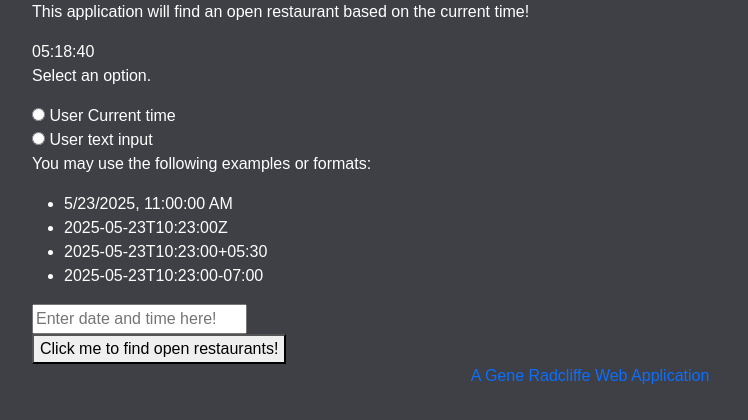
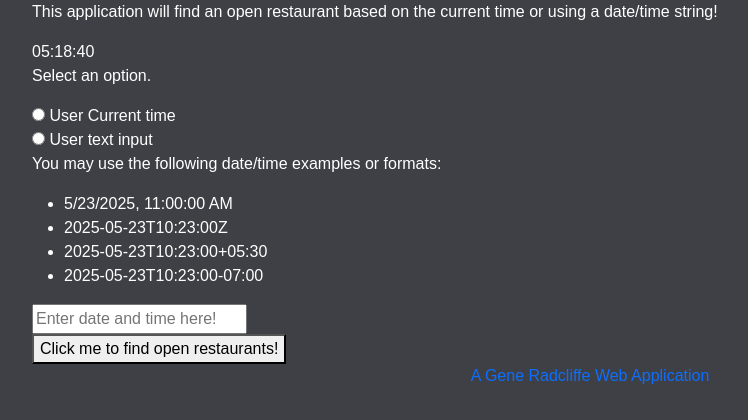
Before and after one commit to gradcliffe82/restaurantfoodfinder, a Django app: page /home/restaurantfinder/ in a window 1280 px wide. Shown: the part 120-540 px from the top of the page, without its empty margins (50-798 px from the left). Run offline with Django 4.2, Linux system fonts and the light colour scheme; some libraries are stand-ins or nearby versions; some web fonts are replaced.

Commit message:
Added requirements.txt to git and updated html.

```diff
--- a/restaurantfinder/templates/restaurantfinder/homepage.html
+++ b/restaurantfinder/templates/restaurantfinder/homepage.html
@@ -1,7 +1,7 @@
 {% extends 'base.html' %}
 {% block homepageview %}
 <div class="container-lg ">
-    <p class="instructions">This application will find an open restaurant based on the current time!</p>
+    <p class="instructions">This application will find an open restaurant based on the current time or using a date/time string!</p>
     <div id="clock"></div>
     <div>
         <p class="instructions" >Select an option.</p>
@@ -13,7 +13,7 @@
                 <input type="radio" name="choice" value="user_input"> User text input</label>
             <br>
         </form>
-        <p class="instructions">You may use the following examples or formats:</p>
+        <p class="instructions">You may use the following date/time examples or formats:</p>
        <ul>
             <li>5/23/2025, 11:00:00 AM</li>
             <li>2025-05-23T10:23:00Z</li>
```
Also changed, not shown: requirements.txt (added, +9 -0 lines).
